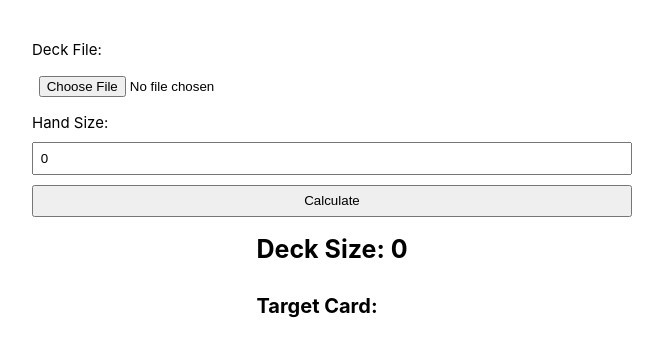
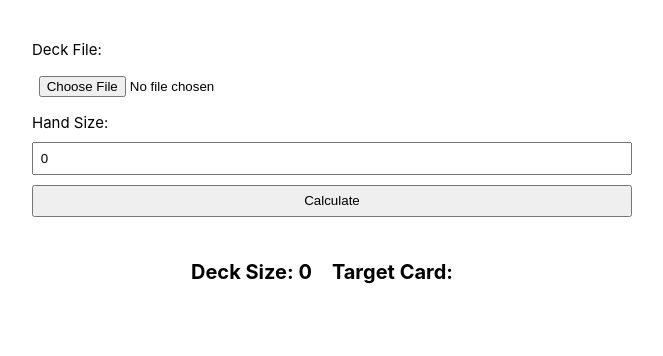
Before and after one commit to BrandTrump/Hypergeometric-Calculator, a React (Vite) app in the folder client/: page / in a window 1280 px wide. Shown: the top 356 px of the page, without its empty margins (308-971 px from the left). Built offline with nearby package versions, Linux system fonts and the light colour scheme.

Commit message:
improved basic styling

```diff
--- a/client/src/styles/card-list/CardList.module.css
+++ b/client/src/styles/card-list/CardList.module.css
@@ -1,10 +1,8 @@
 .card_container {
-  display: grid;
-  place-content: center;
-}
-
-.deck_size {
-  font-size: 2.5rem;
+  display: flex;
+  justify-content: center;
+  margin-top: 3em;
+  gap: 2em;
 }
 
 .card_list button {
--- a/client/src/styles/card-list/CardList.module.scss
+++ b/client/src/styles/card-list/CardList.module.scss
@@ -1,10 +1,8 @@
 .card_container {
-  display: grid;
-  place-content: center;
-}
-
-.deck_size {
-  font-size: 2.5rem;
+  display: flex;
+  justify-content: center;
+  margin-top: 3em;
+  gap: 2em;
 }
 
 .card_list button {
```
Also changed, not shown: 1 other file (tests, documents, lock files or other folders).
